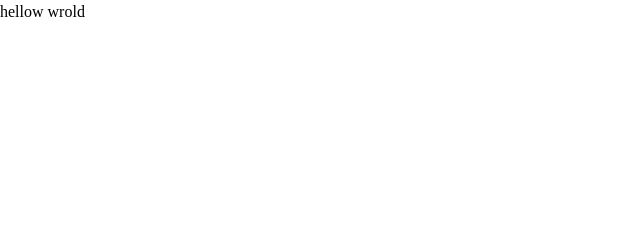
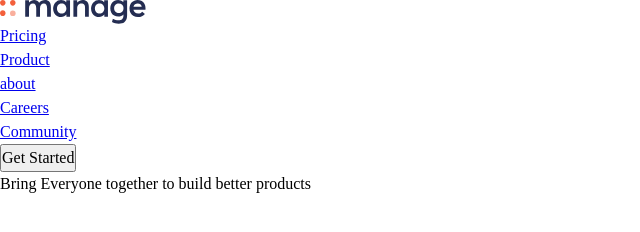
Before and after one commit to mosfequr11/landing-page, a website built with Vite: page index.html in a window 1280 px wide. Shown: the whole page, without its empty margins (0-640 px from the left). Built offline with nearby package versions, Linux system fonts and the light colour scheme.

Commit message:
add: header part

```diff
--- a/index.html
+++ b/index.html
@@ -6,16 +6,42 @@
   <link rel="icon" type="image/svg+xml" href="/vite.svg" />
   <meta name="viewport" content="width=device-width, initial-scale=1.0" />
   <title>Landing Page</title>
-  <link rel="preconnect" href="https://fonts.googleapis.com">
-  <link rel="preconnect" href="https://fonts.gstatic.com" crossorigin>
-  <link
-    href="https://fonts.googleapis.com/css2?family=Be+Vietnam+Pro:ital,wght@0,100;0,200;0,300;0,400;0,500;0,600;0,700;0,800;0,900;1,100;1,200;1,300;1,400;1,500;1,600;1,700;1,800;1,900&display=swap"
-    rel="stylesheet">
+<link rel="preconnect" href="https://fonts.googleapis.com">
+<link rel="preconnect" href="https://fonts.gstatic.com" crossorigin>
+<link href="https://fonts.googleapis.com/css2?family=Be+Vietnam+Pro:ital,wght@0,100;0,200;0,300;0,400;0,500;0,600;0,700;0,800;0,900;1,100;1,200;1,300;1,400;1,500;1,600;1,700;1,800;1,900&display=swap" rel="stylesheet">
   <link rel="stylesheet" href="/src/style.css">
 </head>
 
 <body>
-  <h1>hellow wrold</h1>
+  <header class="primary-header">
+    <div class="container">
+      <a href="">
+        <img src="src/images/logo.svg">
+      </a>
+      <nav class="primary-navigation">
+        <ul class="nav-list" role="list">
+          <li><a href="#">Pricing</a></li>
+          <li><a href="#">Product</a></li>
+          <li><a href="#">about</a></li>
+          <li><a href="#">Careers</a></li>
+          <li><a href="#">Community</a></li>
+        </ul>
+      </nav>
+      <button class="button">Get Started</button>
+    </div>
+  </header>
+  <section class="container">
+    <div class="even-columns">
+      <div>
+        <h1 class="fs-primary-heading fw-bold">
+          Bring Everyone together to build better products
+        </h1>
+      </div>
+      <div>
+
+      </div>
+    </div>
+  </section>
   <script type="module" src="/src/main.js"></script>
 </body>
 
--- a/src/style.css
+++ b/src/style.css
@@ -34,7 +34,7 @@
   --fs-600: 1rem;
   /* 30 */
   --fs-700: 1.875rem;
-  --fs-700: 2.5rem;
+  --fs-800: 2.5rem;
   --fs-900: 3.5rem;
   --fs-body: var(--fs-400);
   --fs-primary-heading: var(--fs-800);
```
